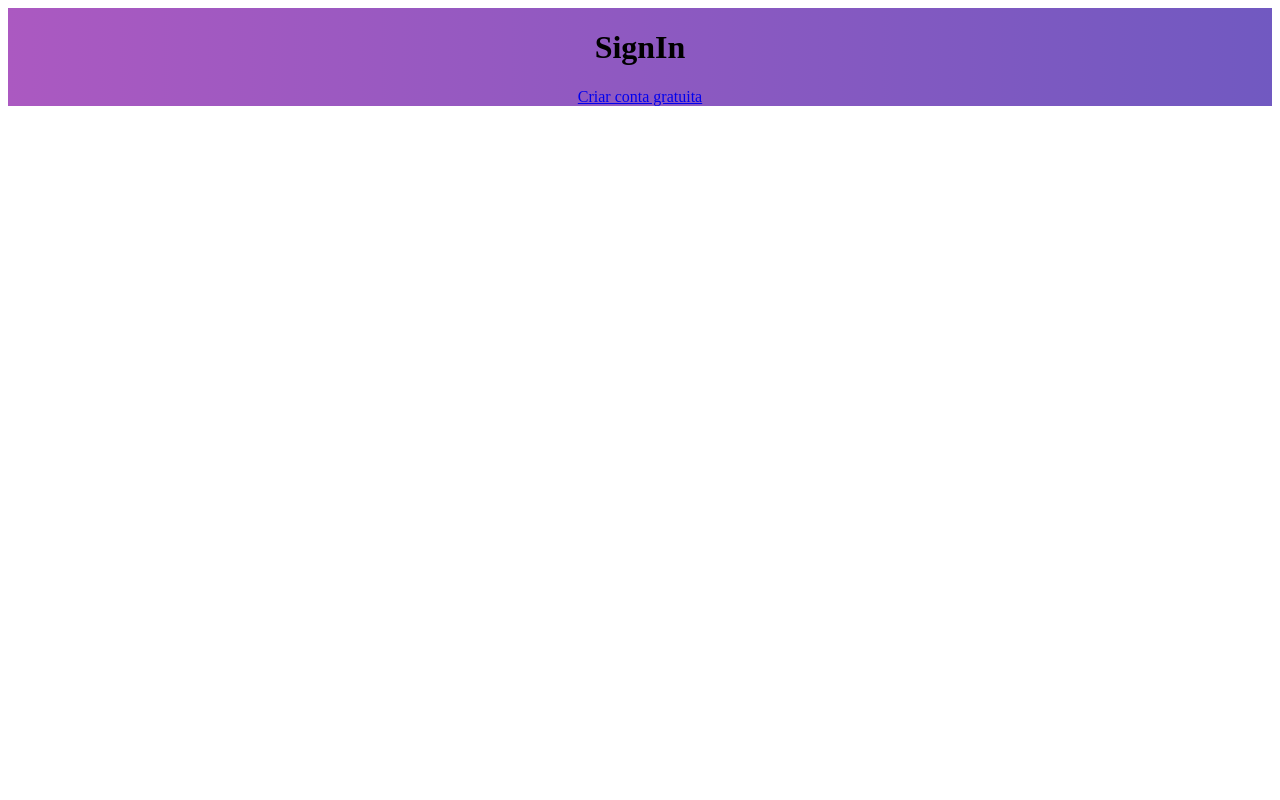
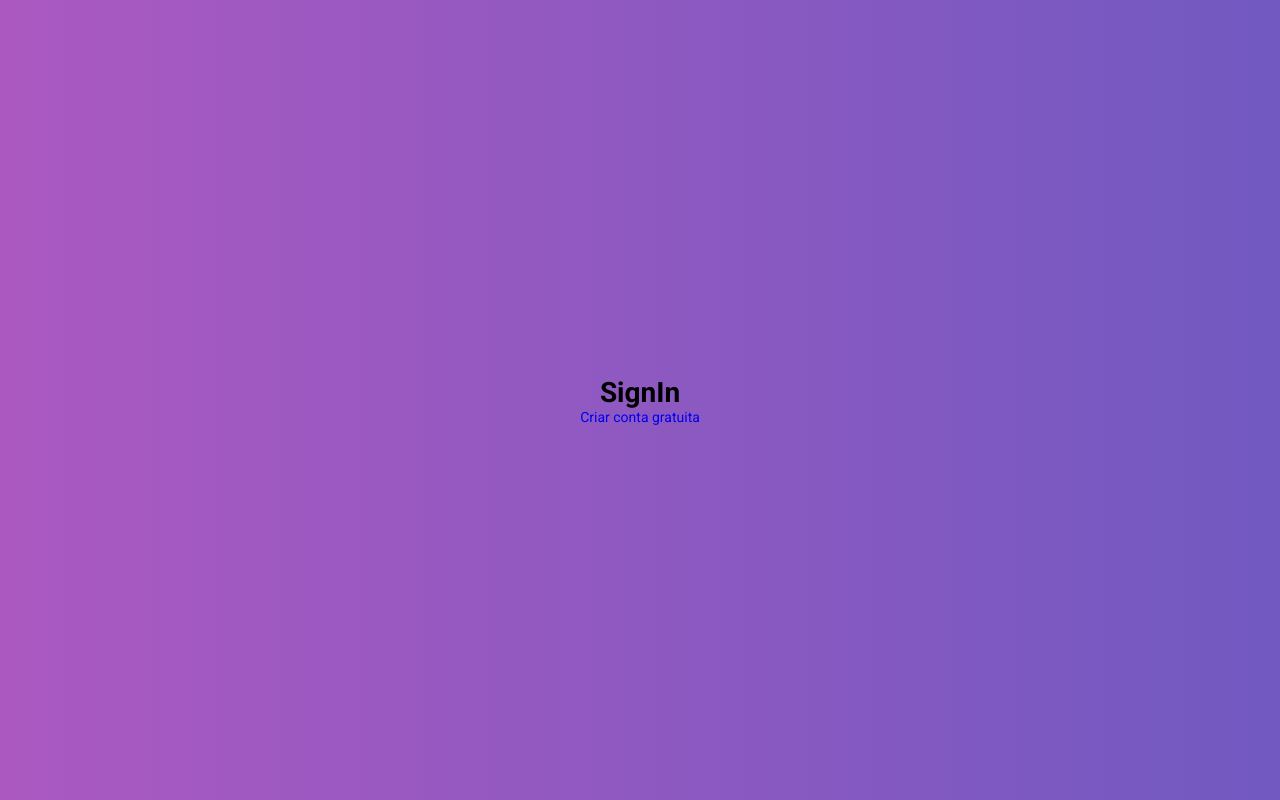
Before and after one commit to JRCouto4D/Bootcamp-Gobarber_web, a React (Create React App) app: page / in a window 1280 px wide. Built offline with nearby package versions, Linux system fonts and the light colour scheme.

Commit message:
config: estilos globais

```diff
--- a/package.json
+++ b/package.json
@@ -10,8 +10,10 @@
     "prop-types": "^15.7.2",
     "react": "^16.13.1",
     "react-dom": "^16.13.1",
+    "react-perfect-scrollbar": "^1.5.8",
     "react-router-dom": "^5.2.0",
     "react-scripts": "3.4.1",
+    "react-toastify": "^6.0.5",
     "reactotron-react-js": "^3.3.7",
     "styled-components": "^5.1.1"
   },
--- a/src/App.js
+++ b/src/App.js
@@ -2,8 +2,15 @@ import React from 'react';
 
 import './config/ReactotronConfig';
 
+import GlobalStyle from './styles/global';
+
 import Routes from './routes';
 
 export default function App() {
-  return <Routes />;
+  return (
+    <>
+      <Routes />
+      <GlobalStyle />
+    </>
+  );
 }
--- /dev/null
+++ b/src/styles/global.js
@@ -0,0 +1,51 @@
+import { createGlobalStyle } from 'styled-components';
+
+import 'react-toastify/dist/ReactToastify.css';
+import 'react-perfect-scrollbar/dist/css/styles.css';
+
+export default createGlobalStyle`
+  @import url('https://fonts.googleapis.com/css2?family=Roboto:wght@400;700&display=swap');
+
+  /**
+  Configuração para todos os elementos html
+  */
+
+  * {
+    margin: 0;
+    padding: 0;
+    outline: 0;
+    box-sizing: border-box;
+  }
+
+  /**
+  Configuração para todos os lementos que receberem focus
+  */
+
+  *:focus {
+    outline: 0;
+  }
+
+  html, body, #root {
+    height: 100%;
+  }
+
+  body {
+    -webkit-font-smoothing: antialiased;
+  }
+
+  body, input, button {
+    font: 14px 'Roboto', sans-serif;
+  }
+
+  a {
+    text-decoration: none;
+  }
+
+  ul {
+    list-style: none;
+  }
+
+  button {
+    cursor: pointer;
+  }
+`;
```
Also changed, not shown: 1 other file (tests, documents, lock files or other folders).
